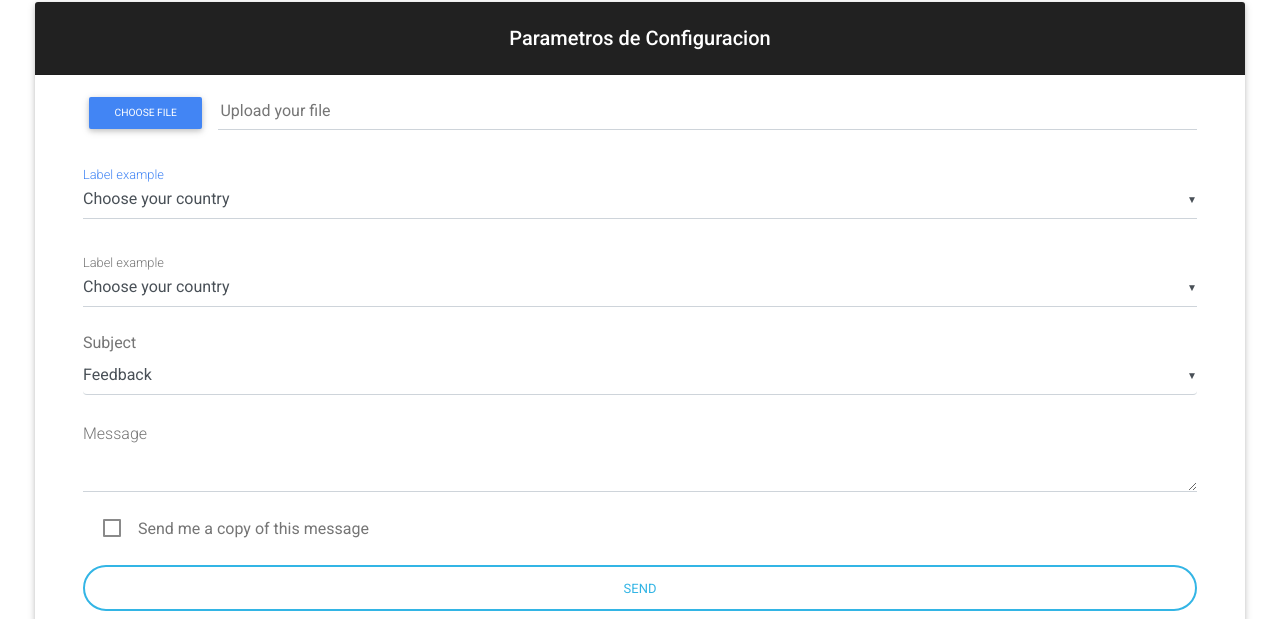
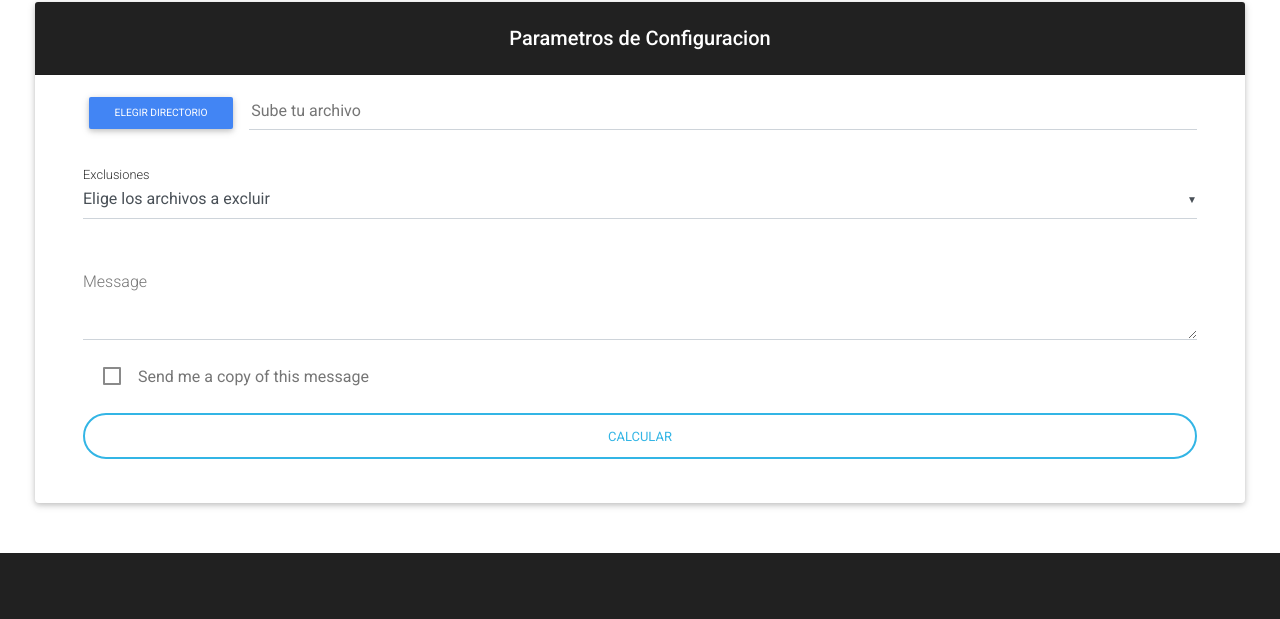
Before and after one commit to Jhonny-Morocho/COCOMO-2-, a plain HTML site: page index.html in a window 1280 px wide. Shown: the part 98-717 px from the top of the page. Drawn offline with Linux system fonts and the light colour scheme; files that its build step writes are made by us from their sources.

Commit message:
Arreglo de la GUI para aceptar exclusiones de archivos que no se deben analizar

```diff
--- a/index.html
+++ b/index.html
@@ -65,33 +65,26 @@
     								<div class="md-form mt-3">
     									<div class="file-field">
     										<div class="btn btn-primary btn-sm float-left">
-											<span>Choose file</span>
+    											<span>Elegir directorio</span>
     											<input type="file" name="file" id="dir_files" webkitdirectory directory multiple>
     										</div>
     										<div class="file-path-wrapper">
-											<input class="file-path validate" type="text" placeholder="Upload your file">
+    											<input class="file-path validate" type="text" placeholder="Sube tu archivo">
     										</div>
     									</div>
     								</div>
 
 									<div class="row">
-                  <div class="col-md-12">
-
-                  <select class="mdb-select colorful-select dropdown-primary md-form" multiple searchable="Search here..">
-                    <option value="" disabled selected>Choose your country</option>
-                    <option value="1">USA</option>
-                    <option value="2">Germany</option>
-                    <option value="3">France</option>
-                    <option value="4">Poland</option>
-                    <option value="5">Japan</option>
+										<div class="col-md-12" id="block-multiselect_excl">
+											<select id="ml_sel_excl" class="mdb-select colorful-select dropdown-dark md-form" multiple searchable="Busca aquí.." data-label-select-all="Seleccionar todo">
+												<option value="" disabled selected>Elige los archivos a excluir</option>
 											</select>
-                  <label class="mdb-main-label">Label example</label>
-                  <button class="btn-save btn btn-primary btn-sm">Save</button>
-
+											<label class="mdb-main-label">Exclusiones</label>
+											<button class="btn-save btn btn-primary btn-sm" id="btn_excl">Guardar</button>
 										</div>
 									</div>
 
-                <div class="row">
+									<!-- <div class="row">
 										<div class="col-md-12">
 											<select class="select-wrapper mdb-select md-form" multiple>
 											<option value="" disabled selected>Choose your country</option>
@@ -104,17 +97,17 @@
 											<label class="mdb-main-label">Label example</label>
 											<button class="btn-save btn btn-primary btn-sm">Save</button>
 										</div>
-                </div>
+									</div> -->
 
     								<!-- Subject -->
-								<span>Subject</span>
+    								<!-- <span>Subject</span>
     								<select class="mdb-select">
     									<option value="" disabled>Choose option</option>
     									<option value="1" selected>Feedback</option>
     									<option value="2">Report a bug</option>
     									<option value="3">Feature request</option>
     									<option value="4">Feature request</option>
-								</select>
+    								</select> -->
 
     								<!--Message-->
     								<div class="md-form">
@@ -129,7 +122,7 @@
     								</div>
 
     								<!-- Send button -->
-								<button class="btn btn-outline-info btn-rounded btn-block z-depth-0 my-4 waves-effect" type="submit" id="btn_send">Send</button>
+    								<button class="btn btn-outline-info btn-rounded btn-block z-depth-0 my-4 waves-effect" type="submit" id="btn_send">Calcular</button>
 
     							</form>
     							<!-- Form -->
@@ -205,6 +198,8 @@
 	<script type="text/javascript" src="js/mdb.min.js"></script>
   <!-- MDB Component Initialization -->
   <script type="text/javascript" src="../js/appIndex.js"></script>
+  <!-- Encoder.js -->
+  <script type="text/javascript" src="../js/encoder.js"></script>
 	<!-- Your custom scripts (optional) -->
 	<script type="text/javascript" src="../../controler/appCocomos.js"></script>
 </body>
```
Lines whose indentation alone changed are shown as unchanged.
